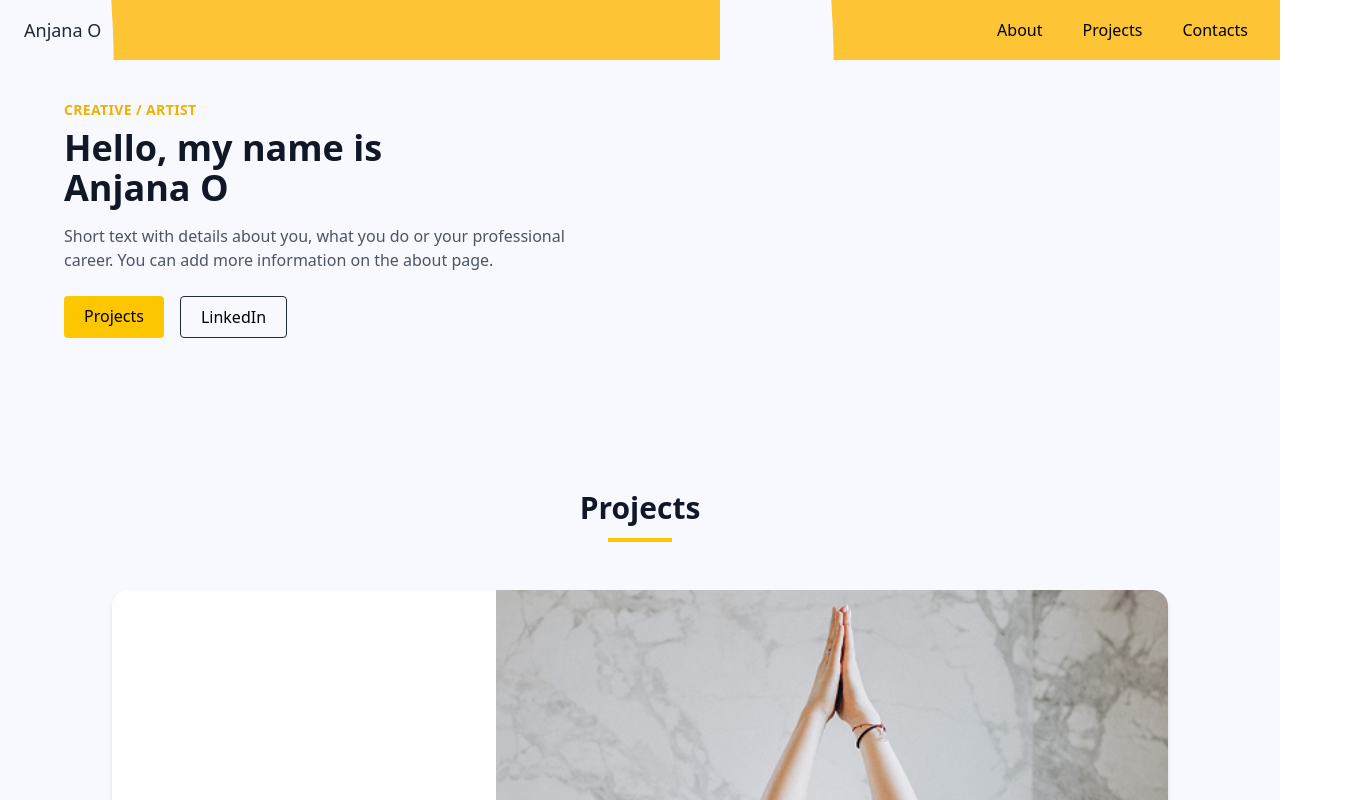
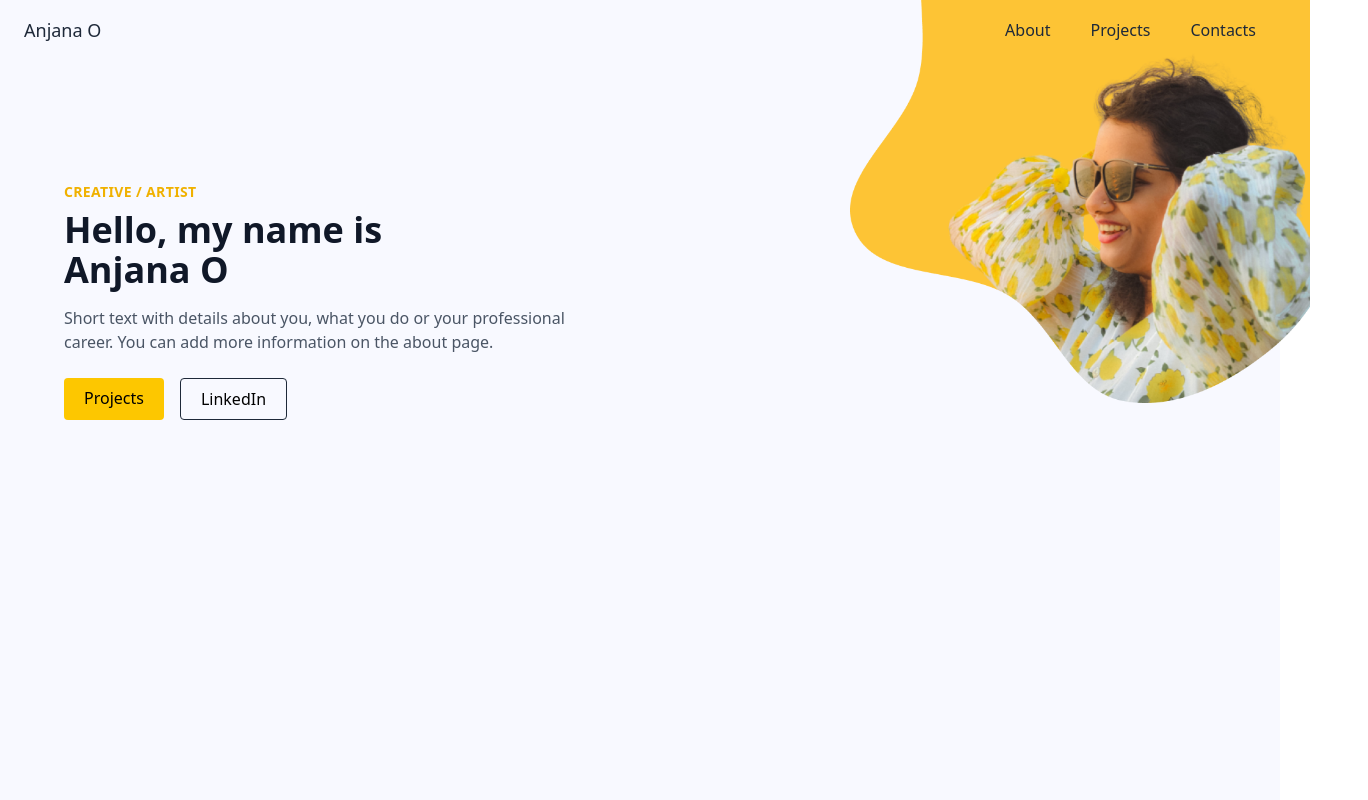
Before and after one commit to muhammednavafbinsyd/Anjana-s-portfolio, a React (Vite) app in the folder my-react-app/: page / in a window 1280 px wide. Shown: the top 800 px of the page, 1368 px wide, since content can reach past the window. Built offline with nearby package versions, Linux system fonts and the light colour scheme.

Commit message:
updating

```diff
--- a/my-react-app/src/components/home.jsx
+++ b/my-react-app/src/components/home.jsx
@@ -1,5 +1,5 @@
 import React, { useState } from 'react';
-import profileImage from "../images/image.png"; // use your exact screenshot image here
+import profileImage from "../images/image.png"; // replace with your image
 import { Bars3Icon, XMarkIcon } from "@heroicons/react/24/outline";
 
 function Home() {
@@ -12,25 +12,22 @@ function Home() {
   ];
 
   return (
-<div className='bg-[#f8f9ff]' style={{backgroundImage: ` url(${profileImage})`}}>
+    <div className="bg-[#f8f9ff] min-h-screen">
       {/* Navbar */}
-      <div className="flex">
-        {/* Left section */}
-        <div className="flex items-center px-6 py-4 flex-1">
-          <h1 className="text-lg font-medium text-gray-800">Anjana O</h1>
-        </div>
+      <div className="flex justify-between items-center px-6 py-4 ">
+        <h1 className="text-lg font-medium text-gray-800">Anjana O</h1>
 
-        {/* Right section (desktop) */}
-        <div className="hidden md:flex items-center px-8 py-4 space-x-10">
+        {/* Desktop menu */}
+        <div className="hidden md:flex space-x-10 z-10" >
           {navigation.map((item) => (
-            <a key={item.name} href={item.href}>
+            <a key={item.name} href={item.href} className="text-gray-800 hover:text-yellow-500">
               {item.name}
             </a>
           ))}
         </div>
 
-        {/* Mobile hamburger button */}
-        <div className="md:hidden flex items-center px-6 py-4">
+        {/* Mobile menu button */}
+        <div className="md:hidden">
           <button onClick={() => setMenuOpen(!menuOpen)}>
             {menuOpen ? (
               <XMarkIcon className="w-6 h-6 text-gray-800" />
@@ -43,9 +40,9 @@ function Home() {
 
       {/* Mobile menu */}
       {menuOpen && (
-        <div className="md:hidden px-6 py-4 space-y-4">
+        <div className="md:hidden flex flex-col px-6 py-4 space-y-4">
           {navigation.map((item) => (
-            <a key={item.name} href={item.href}>
+            <a key={item.name} href={item.href} className="text-gray-800 hover:text-yellow-500">
               {item.name}
             </a>
           ))}
@@ -53,18 +50,15 @@ function Home() {
       )}
 
       {/* Hero Section */}
-      <section
-        id="home"
-        className="bg-[#f8f9ff] flex flex-col md:flex-row items-center justify-between px-6 md:px-16 py-10"
-      >
-        {/* Left Side - Text */}
+      <section className="flex flex-col md:flex-row items-center justify-between px-6 md:px-16 py-10">
+        {/* Left content */}
         <div className="max-w-lg">
           <p className="text-sm font-semibold text-yellow-500 uppercase tracking-wide">
             Creative / Artist
           </p>
           <h1 className="text-4xl font-bold text-gray-900 mt-2">
             Hello, my name is <br />
-            <span className="text-gray-900">Anjana O</span>
+            <span>Anjana O</span>
           </h1>
           <p className="text-gray-600 mt-4">
             Short text with details about you, what you do or your professional
@@ -90,6 +84,17 @@ function Home() {
           </div>
         </div>
 
+        {/* Right side with image & blob background */}
+        <div className="relative bottom-25 left-38 mt-10 md:mt-0 w-full md:w-1/2 flex justify-center">
+          <div
+            className="absolute top-0  right-0 w-[90%] h-[100%]"
+          ></div>
+          <img
+            src={profileImage}
+            alt="Profile"
+            className="relative w-[80%] object-cover"
+          />
+        </div>
       </section>
     </div>
   );
```
